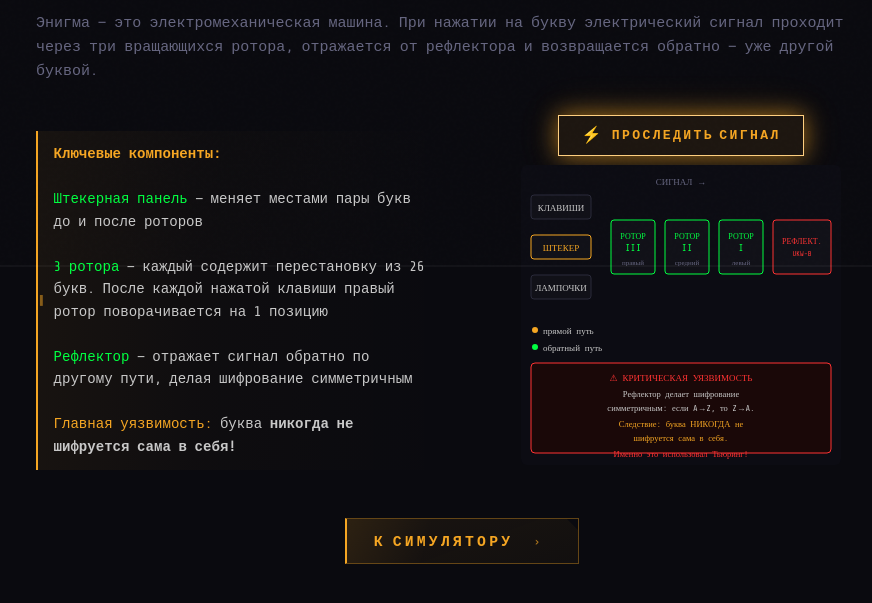
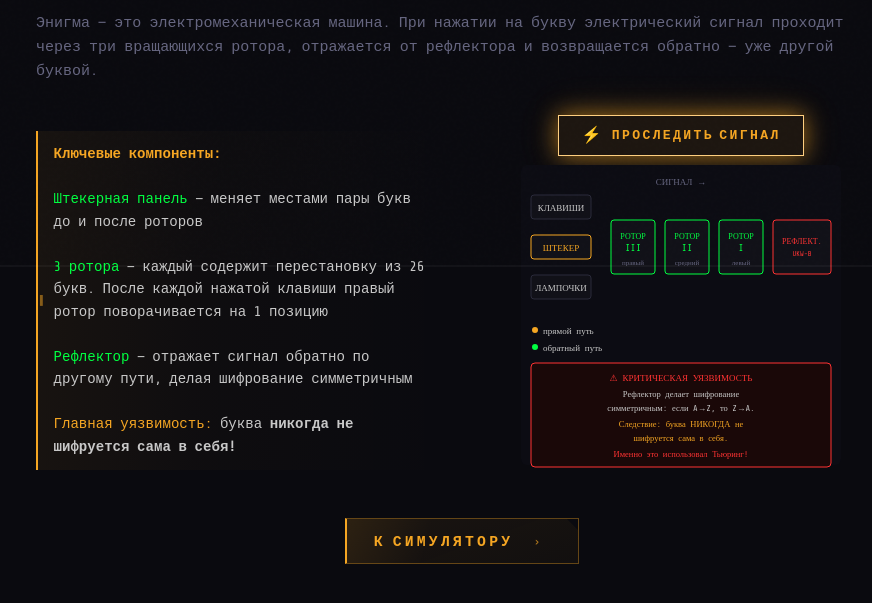
Before and after one commit to RuNick7/crypto-site, a plain HTML site: page enigma.html in a window 1280 px wide. Shown: the part 533-1136 px from the top of the page, without its empty margins (178-1050 px from the left). Drawn offline with nearby package versions, Linux system fonts and the light colour scheme.

Commit message:
Fix SVG red box clipping 'Именно это использовал Тьюринг!' text
Increased rect height 90→104 and viewBox height 300→308 so the last
line of the critical-vulnerability callout fits inside the red border.

Co-Authored-By: Claude Sonnet 4.6 <noreply@anthropic.com>

```diff
--- a/enigma.html
+++ b/enigma.html
@@ -73,7 +73,7 @@
                 <span class="signal-icon">⚡</span> ПРОСЛЕДИТЬ СИГНАЛ
               </button>
             </div>
-            <svg viewBox="0 0 320 300" style="width:100%; max-width:320px; display:block; margin:0 auto; cursor:pointer" id="enigmaSchematic">
+            <svg viewBox="0 0 320 308" style="width:100%; max-width:320px; display:block; margin:0 auto; cursor:pointer" id="enigmaSchematic">
               <!-- Background -->
               <rect width="320" height="300" fill="#0c0c13" rx="6"/>
 
@@ -134,7 +134,7 @@
               <text x="22" y="186" fill="#c8c8c8" font-size="9" font-family="Share Tech Mono">обратный путь</text>
 
               <!-- Key insight box -->
-              <rect x="10" y="198" width="300" height="90" fill="#1a0808" stroke="#ff3333" rx="4"/>
+              <rect x="10" y="198" width="300" height="104" fill="#1a0808" stroke="#ff3333" rx="4"/>
               <text x="160" y="216" text-anchor="middle" fill="#ff3333" font-size="9" font-family="Share Tech Mono">⚠ КРИТИЧЕСКАЯ УЯЗВИМОСТЬ</text>
               <text x="160" y="232" text-anchor="middle" fill="#c8c8c8" font-size="8.5" font-family="Share Tech Mono">Рефлектор делает шифрование</text>
               <text x="160" y="246" text-anchor="middle" fill="#c8c8c8" font-size="8.5" font-family="Share Tech Mono">симметричным: если A→Z, то Z→A.</text>
```
